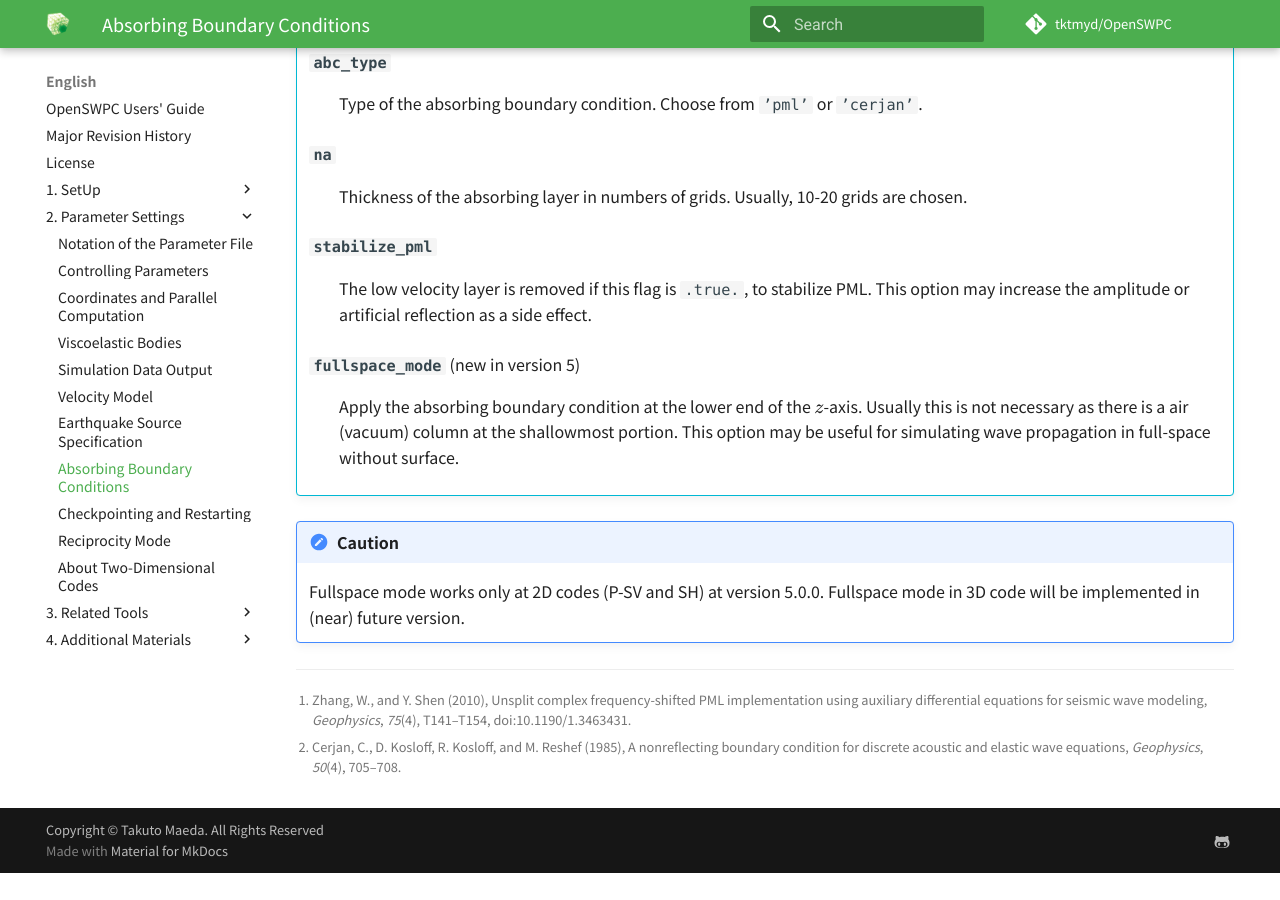
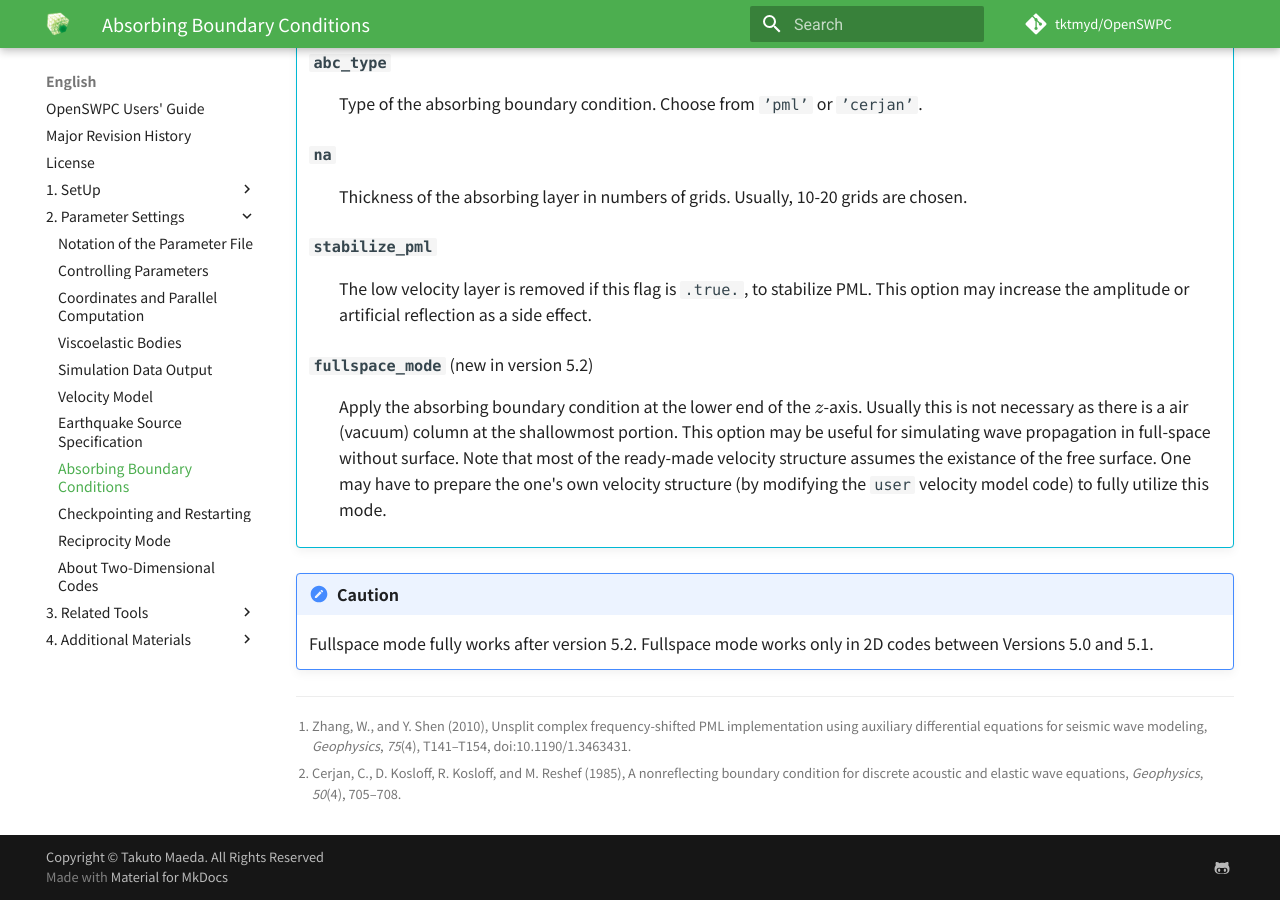
Before and after one commit to OpenSWPC/OpenSWPC, an MkDocs documentation site: the page built from doc/md/English/2._Parameter_Settings/0208_abc.md, in a window 1280 px wide and 900 px high, scrolled down 1691 px. Built offline with MkDocs 1.6.1 and Material for MkDocs 9.7.7, drawn with Linux system fonts in a browser that asks for light colours; some web fonts are replaced; formulas are drawn with MathJax 3; comment, search, counter and statistics services are not loaded; before the commit the page ends 2564 px from its top, so only the background shows below that.

```diff
--- a/doc/md/English/2._Parameter_Settings/0208_abc.md
+++ b/doc/md/English/2._Parameter_Settings/0208_abc.md
@@ -59,8 +59,8 @@
     : The low velocity layer is removed if this flag is `.true.`, to
     stabilize PML. This option may increase the amplitude or artificial reflection as a side effect.
 
-    **`fullspace_mode`** (new in version 5)
-    : Apply the absorbing boundary condition at the lower end of the $z$-axis. Usually this is not necessary as there is a air (vacuum) column at the shallowmost portion. This option may be useful for simulating wave propagation in full-space without surface.
+    **`fullspace_mode`** (new in version 5.2)
+    : Apply the absorbing boundary condition at the lower end of the $z$-axis. Usually this is not necessary as there is a air (vacuum) column at the shallowmost portion. This option may be useful for simulating wave propagation in full-space without surface. Note that most of the ready-made velocity structure assumes the existance of the free surface. One may have to prepare the one's own velocity structure (by modifying the `user` velocity model code) to fully utilize this mode.
 
 !!! Caution
-    Fullspace mode works only at 2D codes (P-SV and SH) at version 5.0.0. Fullspace mode in 3D code will be implemented in (near) future version.
+    Fullspace mode fully works after version 5.2. Fullspace mode works only in 2D codes between Versions 5.0 and 5.1.
```
Also changed, not shown: doc/md/Japanese/2._パラメタ設定/0208_abc.md (+3 -3 lines), 12 other files.
